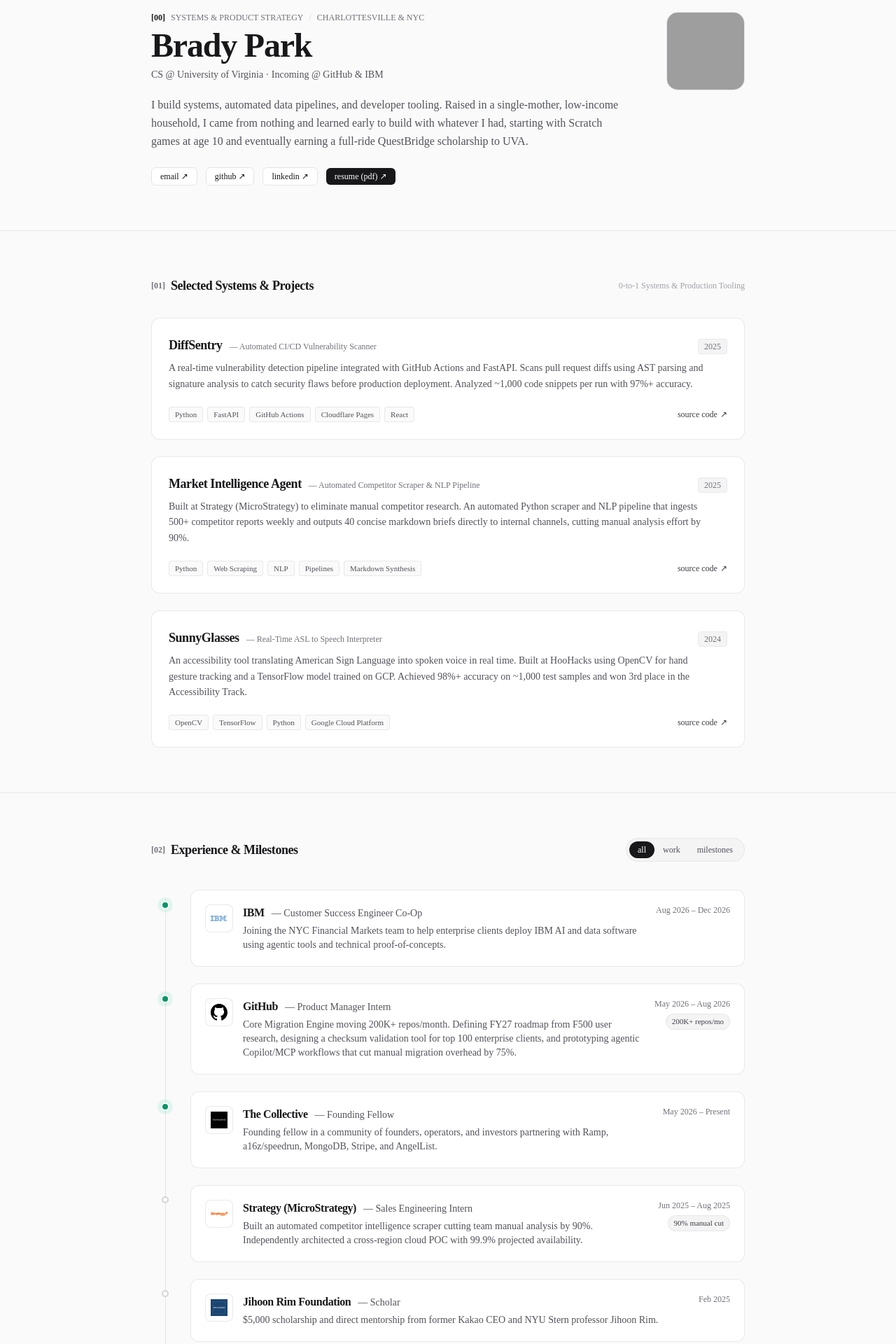
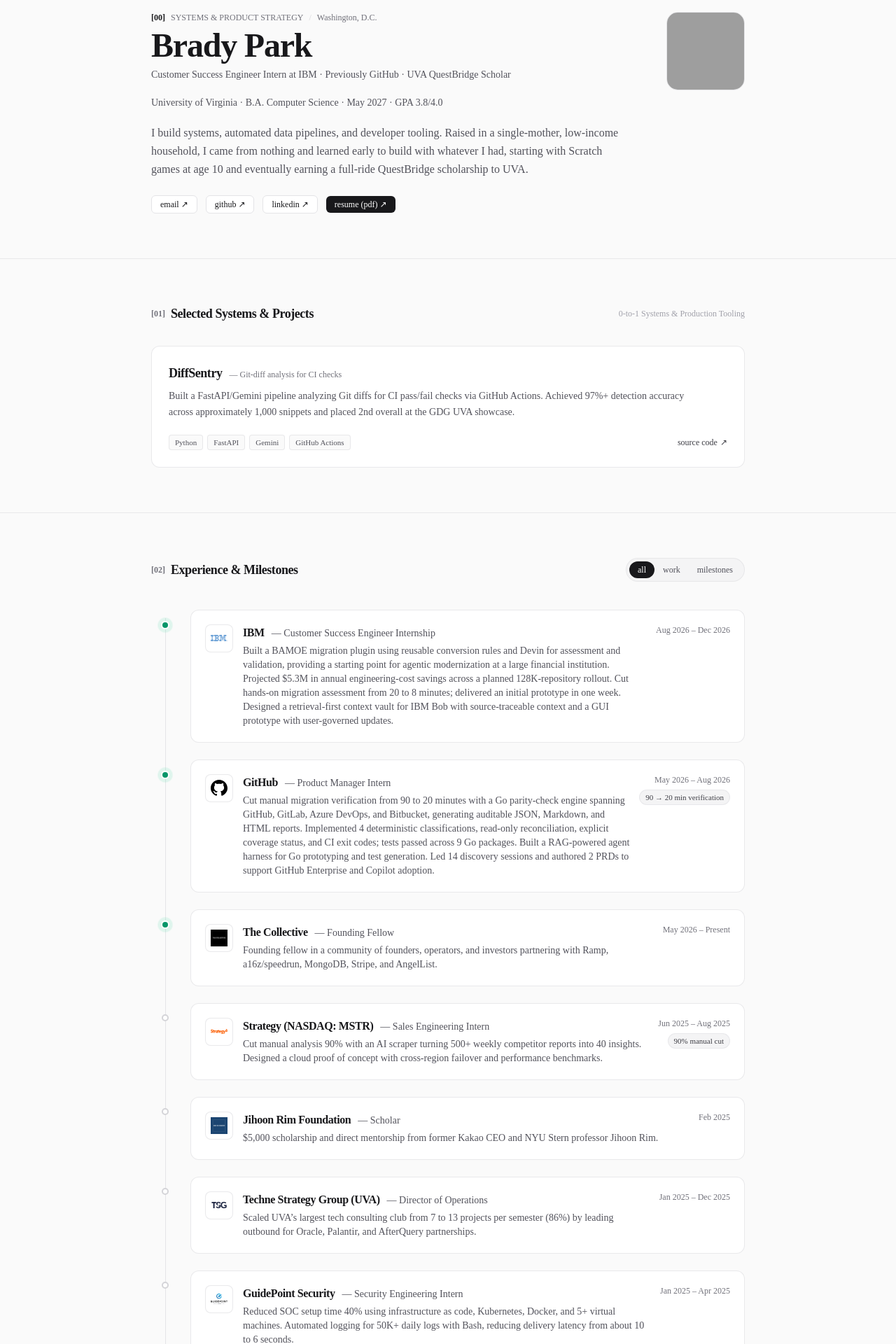
Before and after one commit to bradyp19/Personal-Portfolio, a Next.js app: page / in a window 1280 px wide. Shown: the part 120-2040 px from the top of the page at 70% size. Built offline with nearby package versions, Linux system fonts and the light colour scheme; grey boxes are pictures that could not be loaded.

Commit message:
Update portfolio experience and featured project from current resume

```diff
--- a/components/FlagshipSystems.tsx
+++ b/components/FlagshipSystems.tsx
@@ -39,9 +39,7 @@ export default function FlagshipSystems() {
                     — {proj.subtitle}
                   </span>
                 </div>
-                <span className="text-xs font-mono text-zinc-500 self-start sm:self-auto bg-zinc-100 px-2 py-0.5 rounded border border-zinc-200/60">
-                  {proj.year}
-                </span>
+
               </div>
 
               <p className="text-sm text-zinc-600 leading-relaxed max-w-3xl mb-4">
--- a/components/Hero.tsx
+++ b/components/Hero.tsx
@@ -21,7 +21,7 @@ export default function Hero() {
                 <span className="text-zinc-900 font-semibold">[00]</span>
                 <span>SYSTEMS & PRODUCT STRATEGY</span>
                 <span className="text-zinc-300">/</span>
-                <span>CHARLOTTESVILLE & NYC</span>
+                <span>{PROFILE.location}</span>
               </div>
 
               <h1 className="text-4xl sm:text-5xl font-semibold tracking-tight text-zinc-900">
@@ -29,9 +29,13 @@ export default function Hero() {
               </h1>
 
               <p className="text-sm font-mono text-zinc-600">
-                CS @ University of Virginia · Incoming @ GitHub & IBM
+                {PROFILE.status}
               </p>
             </div>
+
+            <p className="text-sm text-zinc-600">
+              {PROFILE.school} · {PROFILE.degree}
+            </p>
 
             <p className="text-base text-zinc-600 leading-relaxed font-sans">
               {PROFILE.intro}
--- a/data/portfolio.ts
+++ b/data/portfolio.ts
@@ -1,7 +1,6 @@
 export interface Project {
   title: string
   subtitle: string
-  year: string
   description: string
   tech: string[]
   github?: string
@@ -21,15 +20,15 @@ export interface TimelineEntry {
 export const PROFILE = {
   name: 'Brady Park',
   legalName: 'Brady William Park',
-  location: 'NYC / Charlottesville, VA',
+  location: 'Washington, D.C.',
   school: 'University of Virginia',
-  degree: 'B.A. Computer Science, 2027',
+  degree: 'B.A. Computer Science · May 2027 · GPA 3.8/4.0',
   email: 'bradywpk211@gmail.com',
   github: 'https://github.com/bradyp19',
-  linkedin: 'https://www.linkedin.com/in/brady-park-9ab3bb212/',
+  linkedin: 'https://www.linkedin.com/in/brady-park-9a5469208/',
   resume: `${process.env.NEXT_PUBLIC_BASE_PATH ?? ''}/resume.pdf`,
 
-  status: 'Incoming at GitHub & IBM · UVA Echols & QuestBridge Scholar',
+  status: 'Customer Success Engineer Intern at IBM · Previously GitHub · UVA QuestBridge Scholar',
 
   // Grounded, direct intro (Excetera / Vrathi style)
   intro:
@@ -38,37 +37,18 @@ export const PROFILE = {
   story: [
     "Growing up with an autistic brother and no financial safety net, I learned to be resourceful and take responsibility early. I taught myself to program on Scratch when I was 10, hacking together games until they reached 70,000+ plays on the front page.",
     "Winning a full-ride QuestBridge Match scholarship to UVA changed my trajectory. Today, I split my time between technical execution (writing scrapers, APIs, and ML models) and product strategy (translating user friction into technical roadmaps).",
-    "Outside of work, I play church pickup basketball, play electric guitar, watch Christopher Nolan movies, and play pickleball."
+    "Outside of work, I enjoy church pickup basketball, Christopher Nolan films, pickleball, electric guitar covers, following LeBron James, and drawing trees and skies."
   ]
 }
 
 export const PROJECTS: Project[] = [
   {
     title: 'DiffSentry',
-    subtitle: 'Automated CI/CD Vulnerability Scanner',
-    year: '2025',
+    subtitle: 'Git-diff analysis for CI checks',
     description:
-      'A real-time vulnerability detection pipeline integrated with GitHub Actions and FastAPI. Scans pull request diffs using AST parsing and signature analysis to catch security flaws before production deployment. Analyzed ~1,000 code snippets per run with 97%+ accuracy.',
-    tech: ['Python', 'FastAPI', 'GitHub Actions', 'Cloudflare Pages', 'React'],
+      'Built a FastAPI/Gemini pipeline analyzing Git diffs for CI pass/fail checks via GitHub Actions. Achieved 97%+ detection accuracy across approximately 1,000 snippets and placed 2nd overall at the GDG UVA showcase.',
+    tech: ['Python', 'FastAPI', 'Gemini', 'GitHub Actions'],
     github: 'https://github.com/bradyp19/diff-sentry'
-  },
-  {
-    title: 'Market Intelligence Agent',
-    subtitle: 'Automated Competitor Scraper & NLP Pipeline',
-    year: '2025',
-    description:
-      'Built at Strategy (MicroStrategy) to eliminate manual competitor research. An automated Python scraper and NLP pipeline that ingests 500+ competitor reports weekly and outputs 40 concise markdown briefs directly to internal channels, cutting manual analysis effort by 90%.',
-    tech: ['Python', 'Web Scraping', 'NLP', 'Pipelines', 'Markdown Synthesis'],
-    github: 'https://github.com/bradyp19/Market-Intelligence-Repository'
-  },
-  {
-    title: 'SunnyGlasses',
-    subtitle: 'Real-Time ASL to Speech Interpreter',
-    year: '2024',
-    description:
-      'An accessibility tool translating American Sign Language into spoken voice in real time. Built at HooHacks using OpenCV for hand gesture tracking and a TensorFlow model trained on GCP. Achieved 98%+ accuracy on ~1,000 test samples and won 3rd place in the Accessibility Track.',
-    tech: ['OpenCV', 'TensorFlow', 'Python', 'Google Cloud Platform'],
-    github: 'https://github.com/bradyp19/SunnyGlasses'
   }
 ]
 
@@ -76,8 +56,8 @@ export const TIMELINE_ENTRIES: TimelineEntry[] = [
   {
     period: 'Aug 2026 – Dec 2026',
     org: 'IBM',
-    role: 'Customer Success Engineer Co-Op',
-    detail: 'Joining the NYC Financial Markets team to help enterprise clients deploy IBM AI and data software using agentic tools and technical proof-of-concepts.',
+    role: 'Customer Success Engineer Internship',
+    detail: 'Built a BAMOE migration plugin using reusable conversion rules and Devin for assessment and validation, providing a starting point for agentic modernization at a large financial institution. Projected $5.3M in annual engineering-cost savings across a planned 128K-repository rollout. Cut hands-on migration assessment from 20 to 8 minutes; delivered an initial prototype in one week. Designed a retrieval-first context vault for IBM Bob with source-traceable context and a GUI prototype with user-governed updates.',
     category: 'work',
     logo: '/logos/ibm.svg'
   },
@@ -85,8 +65,8 @@ export const TIMELINE_ENTRIES: TimelineEntry[] = [
     period: 'May 2026 – Aug 2026',
     org: 'GitHub',
     role: 'Product Manager Intern',
-    detail: 'Core Migration Engine moving 200K+ repos/month. Defining FY27 roadmap from F500 user research, designing a checksum validation tool for top 100 enterprise clients, and prototyping agentic Copilot/MCP workflows that cut manual migration overhead by 75%.',
-    highlight: '200K+ repos/mo',
+    detail: 'Cut manual migration verification from 90 to 20 minutes with a Go parity-check engine spanning GitHub, GitLab, Azure DevOps, and Bitbucket, generating auditable JSON, Markdown, and HTML reports. Implemented 4 deterministic classifications, read-only reconciliation, explicit coverage status, and CI exit codes; tests passed across 9 Go packages. Built a RAG-powered agent harness for Go prototyping and test generation. Led 14 discovery sessions and authored 2 PRDs to support GitHub Enterprise and Copilot adoption.',
+    highlight: '90 → 20 min verification',
     category: 'work',
     logo: '/logos/github.svg'
   },
@@ -100,9 +80,9 @@ export const TIMELINE_ENTRIES: TimelineEntry[] = [
   },
   {
     period: 'Jun 2025 – Aug 2025',
-    org: 'Strategy (MicroStrategy)',
+    org: 'Strategy (NASDAQ: MSTR)',
     role: 'Sales Engineering Intern',
-    detail: 'Built an automated competitor intelligence scraper cutting team manual analysis by 90%. Independently architected a cross-region cloud POC with 99.9% projected availability.',
+    detail: 'Cut manual analysis 90% with an AI scraper turning 500+ weekly competitor reports into 40 insights. Designed a cloud proof of concept with cross-region failover and performance benchmarks.',
     highlight: '90% manual cut',
     category: 'work',
     logo: '/logos/strategy.svg'
@@ -117,9 +97,9 @@ export const TIMELINE_ENTRIES: TimelineEntry[] = [
   },
   {
     period: 'Jan 2025 – Dec 2025',
-    org: 'Technology Strategy Group',
+    org: 'Techne Strategy Group (UVA)',
     role: 'Director of Operations',
-    detail: 'Scaled project capacity 86% (7 to 13 clients/semester) by introducing Jira workflows for 50+ student consultants. Co-launched partnerships with Oracle and Palantir.',
+    detail: 'Scaled UVA’s largest tech consulting club from 7 to 13 projects per semester (86%) by leading outbound for Oracle, Palantir, and AfterQuery partnerships.',
     category: 'work',
     logo: '/logos/tsg.svg'
   },
@@ -127,7 +107,7 @@ export const TIMELINE_ENTRIES: TimelineEntry[] = [
     period: 'Jan 2025 – Apr 2025',
     org: 'GuidePoint Security',
     role: 'Security Engineering Intern',
-    detail: 'Built a 5+ VM security lab using Kubernetes and Docker. Automated Bash log ingestion pipelines handling 50k+ daily logs with 30% lower delivery latency.',
+    detail: 'Reduced SOC setup time 40% using infrastructure as code, Kubernetes, Docker, and 5+ virtual machines. Automated logging for 50K+ daily logs with Bash, reducing delivery latency from about 10 to 6 seconds.',
     category: 'work',
     logo: '/logos/guidepoint.png'
   },
@@ -179,18 +159,18 @@ export const TIMELINE_ENTRIES: TimelineEntry[] = [
 export const SKILL_GROUPS = [
   {
     name: 'Languages',
-    skills: ['Python', 'TypeScript', 'Java', 'C/C++', 'SQL', 'Bash']
+    skills: ['Python', 'SQL', 'Java', 'C/C++']
   },
   {
-    name: 'Pipelines & Automation',
-    skills: ['Playwright', 'GitHub Actions', 'FastAPI', 'MCP / Agents', 'Web Scraping']
+    name: 'Web & Cloud',
+    skills: ['React', 'Node.js', 'AWS']
   },
   {
-    name: 'Infrastructure & Security',
-    skills: ['Docker', 'Kubernetes', 'AWS', 'SIEM / Logging', 'CI/CD']
+    name: 'AI',
+    skills: ['Agentic AI', 'LangChain', 'Transformers']
   },
   {
-    name: 'Product & Execution',
-    skills: ['Technical PRDs', 'User Discovery', 'Jira / Sprints', 'POC Benchmarks']
+    name: 'Certifications',
+    skills: ['AWS Cloud Practitioner (UVA AWS Bootcamp)', 'Strategy Enterprise Analyst']
   }
 ]
```
